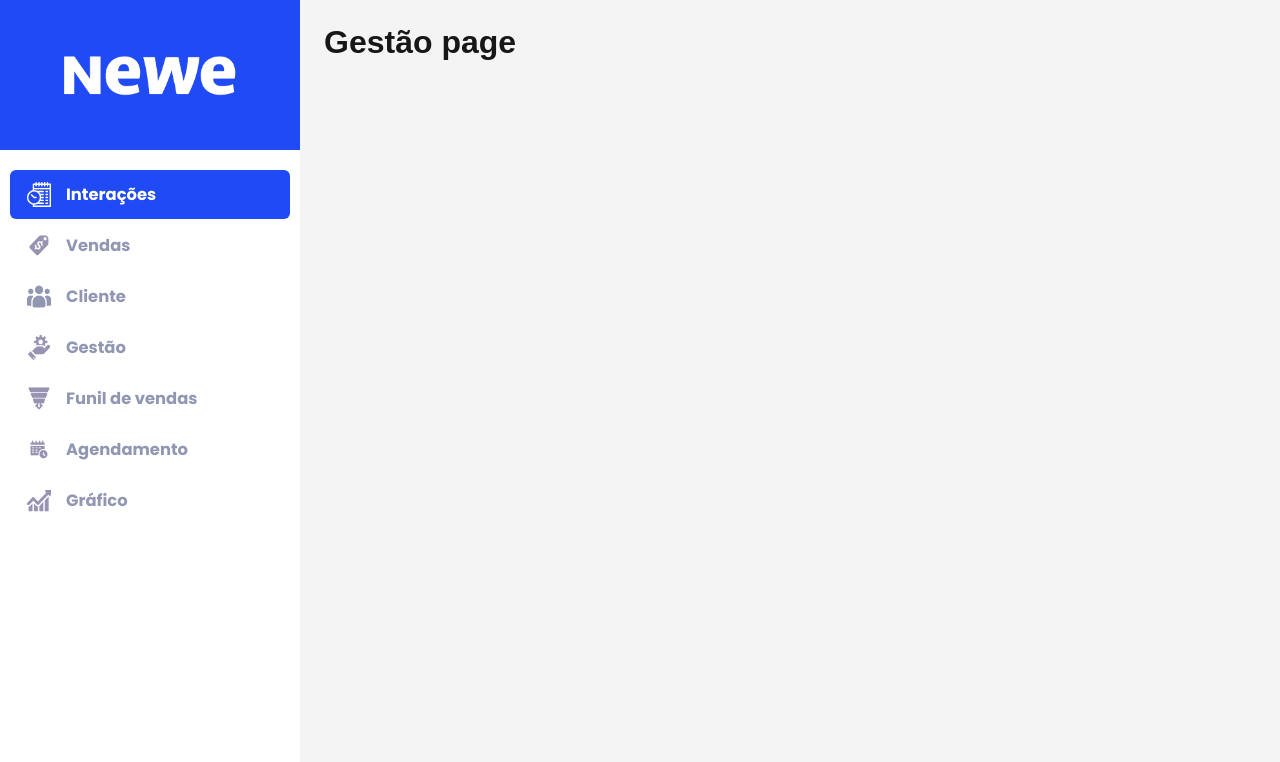
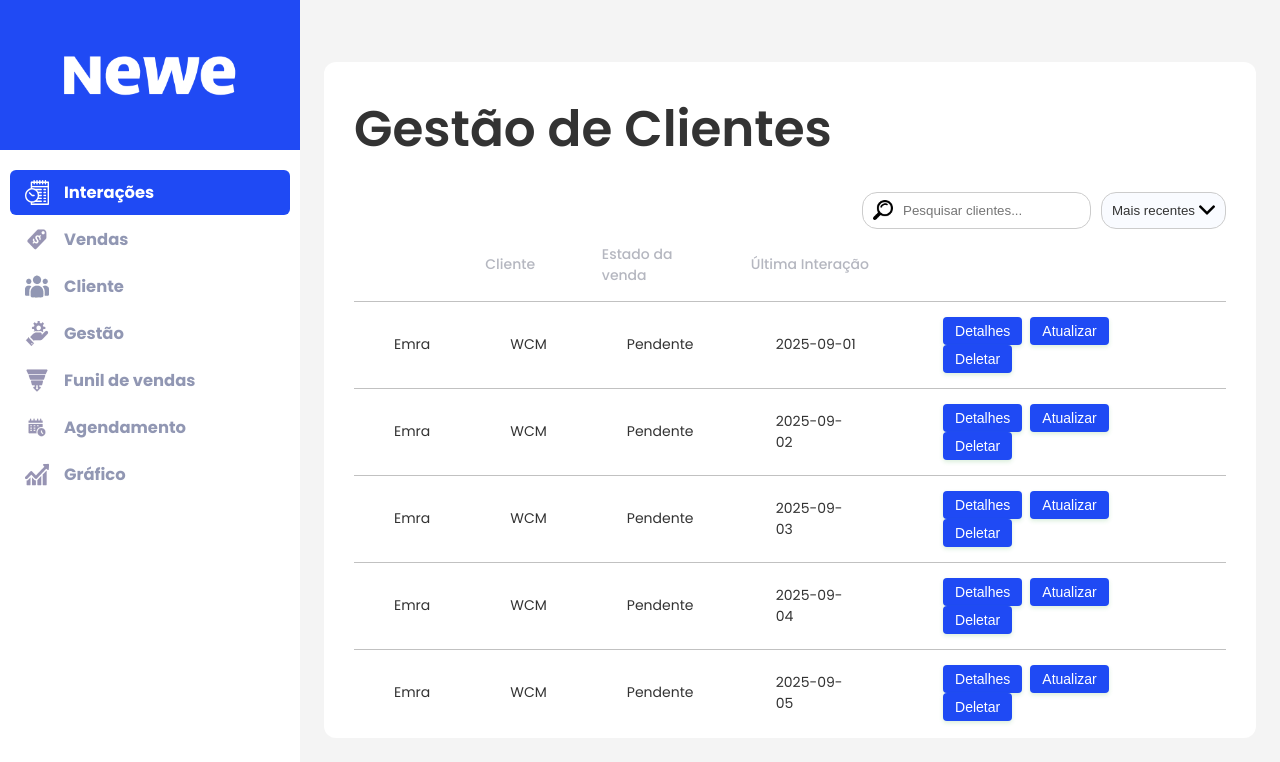
Before and after one commit to heloisa-cardillo/KernelPanic-2DSM-API, a Next.js app in the folder views/frontend-app/: page /gestao in a window 1280 px wide. Shown: the top 762 px of the page. Built offline with nearby package versions, Linux system fonts and the light colour scheme.

Commit message:
Feature (criação da página de gestão de clientes)

```diff
--- /dev/null
+++ b/views/frontend-app/app/gestao/App.css
@@ -0,0 +1,132 @@
+body {
+  margin: 0;
+  height: 100vh;
+  display: block;
+  font-family: 'Poppins', 'Inter', sans-serif;
+  background-color: #F0F2F5;
+}
+
+.conteudo{
+  display: flex;
+  justify-content: center;
+  align-items: center;
+  height: 100%;
+}
+
+.container {
+  width: 100%;
+  max-width: 1200px;
+  min-width: 600px;
+  height: 90%;
+  background: white;
+  padding: 30px;
+  border-radius: 12px;
+  display: flex;
+  flex-direction: column;
+}
+
+.titulo {
+  color: #333;
+  margin-bottom: 25px;
+  text-align: left;
+  font-size: 50px;
+  font-weight: 600;
+}
+
+.search-container{
+  display: flex;
+  justify-content: flex-end;
+  color: #333;
+
+}
+
+.pesquisa, .sort-dropdown{
+  background-color: #F9FBFF;
+  border-color: white;
+  border-radius: 15px;
+  color: #333;
+  padding: 10px;
+  border: 1px solid #ccc;
+}
+
+.pesquisa{
+  background: url('/images/lupa.png') no-repeat 10px center;
+  background-size: 20px 20px;
+  padding-left: 40px;
+  box-shadow: none;
+  -webkit-box-shadow: none;
+  -moz-box-shadow: none;
+  outline: none;
+}
+
+.sort-dropdown {
+  border: 1px solid #ccc;
+  padding: 10px;
+  color: #333;
+  appearance: none;
+  -webkit-appearance: none;
+  -moz-appearance: none;
+  cursor: pointer;
+  padding-right: 30px;
+  background-image: url('/images/seta.png');
+  background-repeat: no-repeat;
+  background-position: right 10px center;
+  background-size: 16px;
+}
+
+
+
+.tabela {
+  font-size: 14px;
+  width: 100%;
+  border-collapse: collapse;
+  border-color: white;
+}
+
+
+.tabela thead th {
+  padding: 15px;
+  text-align: left;
+  color: #B5B7C0;
+  font-weight: 500;
+  border-bottom: 1px solid #c1c1c1;
+}
+
+
+.tabela tbody td {
+  padding: 15px 40px;
+  text-align: left;
+  color: #333;
+  font-weight: normal;
+  border-bottom: 1px solid #c1c1c1;
+}
+
+
+.tabela tbody tr:last-child td {
+  border-bottom: none;
+}
+
+
+
+
+button {
+  margin: 0 4px;
+  padding: 6px 12px;
+  border: none;
+  border-radius: 4px;
+  cursor: pointer;
+  font-weight: 500;
+  font-size: 14px;
+  color: white;
+  transition: background-color 0.3s ease;
+}
+
+
+button.detalhes, button.atualizar, button.deletar {
+  background-color: #1f4af4;
+  box-shadow: 0 2px 4px rgba(76, 175, 80, 0.2);
+}
+
+button:hover{
+    background-color: #6684ff;
+}
--- a/views/frontend-app/app/gestao/page.tsx
+++ b/views/frontend-app/app/gestao/page.tsx
@@ -1,9 +1,97 @@
-import React from 'react'
+"use client"
+import { useState } from 'react';
+import './App.css'
 
-export default function Historico() {
+function App() {
+  const [searchTerm, setSearchTerm] = useState('');
+  const [sortKey, setSortKey] = useState('name');
+
+  const clients = [
+    { id: 1, name: 'Emra', company: 'WCM', status: 'Pendente', lastInteraction: '2025-09-05' },
+    { id: 2, name: 'Emra', company: 'WCM', status: 'Pendente', lastInteraction: '2025-09-01' },
+    { id: 3, name: 'Emra', company: 'WCM', status: 'Pendente', lastInteraction: '2025-09-03' },
+    { id: 4, name: 'Emra', company: 'WCM', status: 'Pendente', lastInteraction: '2025-09-04' },
+    { id: 5, name: 'Emra', company: 'WCM', status: 'Pendente', lastInteraction: '2025-09-02' },
+  ];
+
+
+  const filteredClients = clients.filter(client =>
+    client.name.toLowerCase().includes(searchTerm.toLowerCase()) ||
+    client.company.toLowerCase().includes(searchTerm.toLowerCase()) ||
+    client.status.toLowerCase().includes(searchTerm.toLowerCase())
+  );
+
+    const sortedClients = [...filteredClients].sort((a, b) => {
+    const dateA = new Date(a.lastInteraction).getTime();
+    const dateB = new Date(b.lastInteraction).getTime();
+
+    if (sortKey === "newest") {
+      return dateB - dateA;
+    } else {
+      return dateA - dateB;
+    }
+  });
+
   return (
-    <div>
-        <h1>Gestão page</h1>
+    <div className='conteudo'>
+    <div className="container">
+      <div className="table-container">
+        <h1 className="titulo">Gestão de Clientes</h1>
+
+        <div className="search-container">
+          <input
+            type="text"
+            placeholder="Pesquisar clientes..."
+            className="pesquisa"
+            value={searchTerm}
+            onChange={(e) => setSearchTerm(e.target.value)}
+          />
+           <div style={{ marginLeft: '10px' }}>
+           <select
+        id="sort-by"
+        className="sort-dropdown"
+        value={sortKey}
+        onChange={(e) => setSortKey(e.target.value)}
+      >
+        <option value="newest">Mais recentes</option>
+        <option value="oldest">Mais antigas</option>
+      </select>
+
+          </div>
+        </div>
+
+
+        <table className='tabela'>
+          <thead>
+            <tr>
+              <th></th>
+              <th>Cliente</th>
+              <th>Estado da venda</th>
+              <th>Última Interação</th>
+              <th></th>
+            </tr>
+          </thead>
+          <tbody>
+            {sortedClients.map(client => (
+              <tr key={client.id}>
+                <td>{client.name}</td>
+                <td>{client.company}</td>
+                <td>{client.status}</td>
+                <td>{client.lastInteraction}</td>
+                <td>
+                  <button className="detalhes">Detalhes</button>
+                  <button className="atualizar">Atualizar</button>
+                  <button className="deletar">Deletar</button>
+                </td>
+              </tr>
+            ))}
+          </tbody>
+        </table>
+      </div>
     </div>
-  )
+    </div>
+  );
 }
+
+
+export default App;
```
Also changed, not shown: views/frontend-app/public/images/lupa.png (added), views/frontend-app/public/images/seta.png (added).
